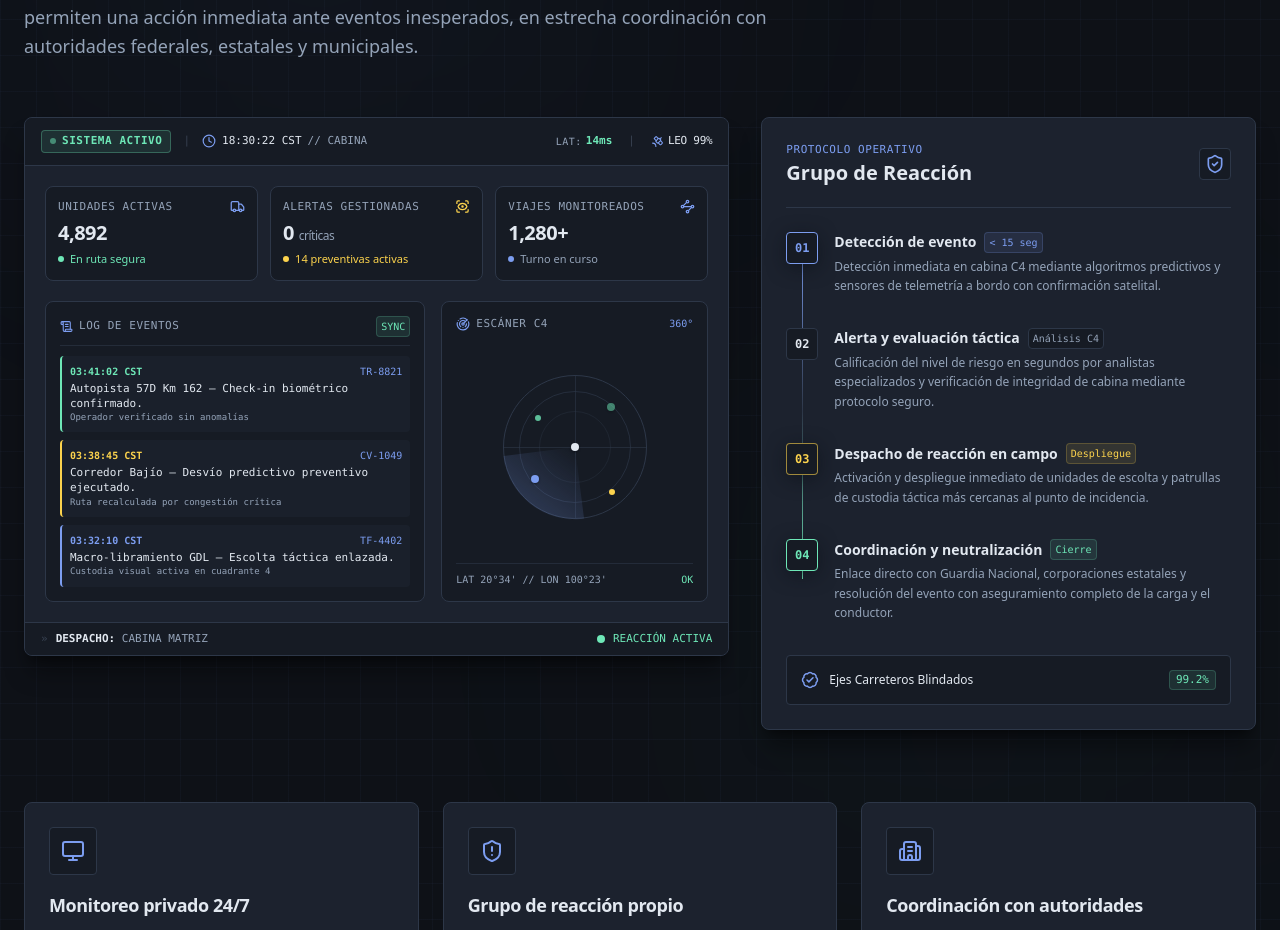
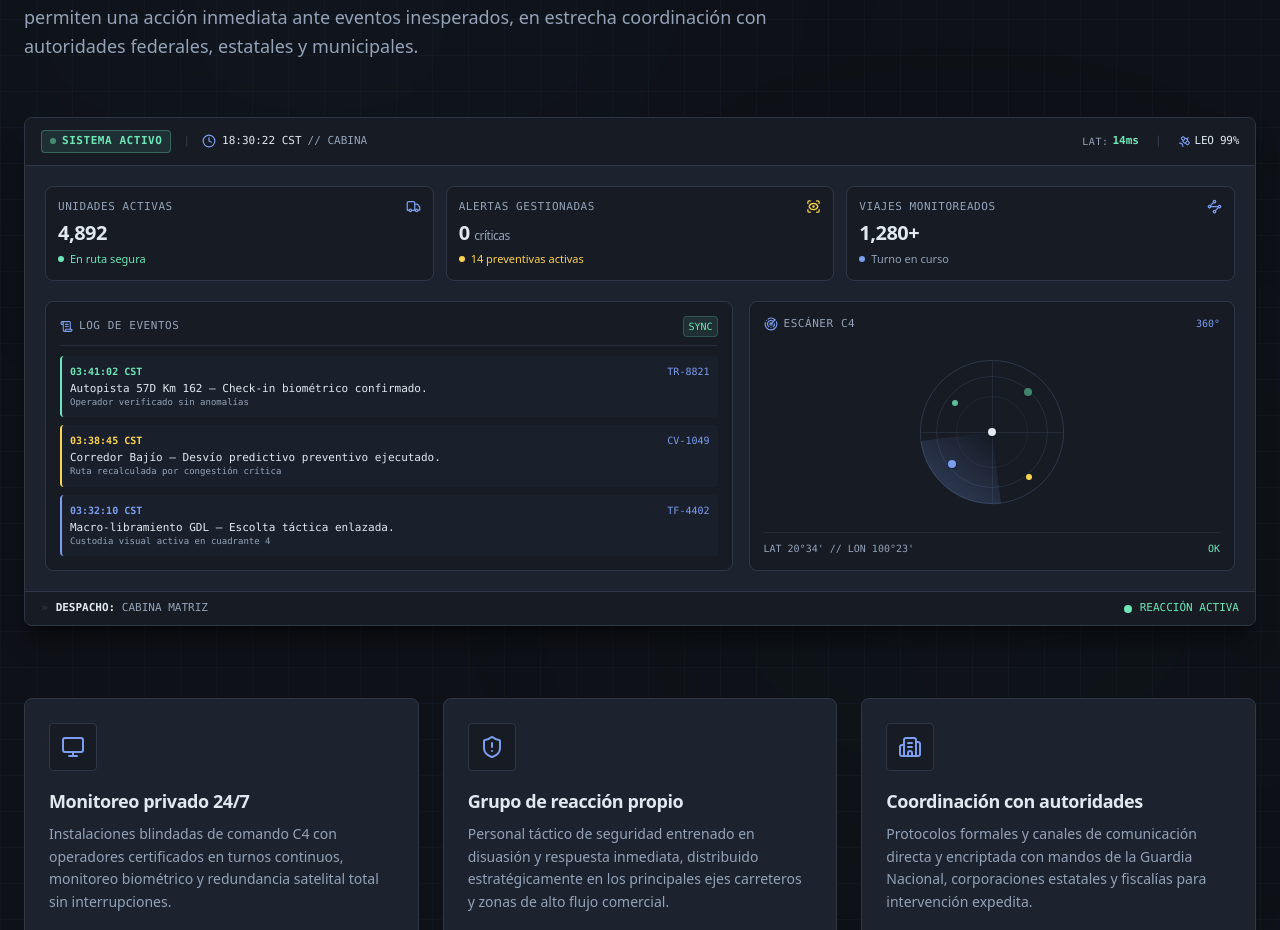
Before and after one commit to AI27-Tech/landing-web-frontend, a React (Vite) app: page / in a window 1280 px wide. Shown: the part 4126-5056 px from the top of the page. Built offline with nearby package versions, Linux system fonts and the light colour scheme.

Commit message:
fix: remove protocolo operativo

```diff
--- a/src/features/monitoreo/Monitoreo.tsx
+++ b/src/features/monitoreo/Monitoreo.tsx
@@ -10,7 +10,6 @@ import { Reveal } from '@/components/motion/Reveal';
 import { CommandConsole } from '@/features/monitoreo/CommandConsole';
 import { MonitoreoCapabilities } from '@/features/monitoreo/MonitoreoCapabilities';
 import { MonitoreoHeader } from '@/features/monitoreo/MonitoreoHeader';
-import { ReactionProtocol } from '@/features/monitoreo/ReactionProtocol';
 
 export function Monitoreo() {
   return (
@@ -27,15 +26,13 @@ export function Monitoreo() {
           <MonitoreoHeader />
         </Reveal>
 
-        <div className="grid grid-cols-1 items-start gap-6 sm:gap-8 lg:grid-cols-12">
-          <Reveal from="left" className="lg:col-span-7">
-            <CommandConsole />
-          </Reveal>
-          {/* ReactionProtocol (stepper con Stagger) y MonitoreoCapabilities
-              (grilla con Stagger) gestionan su propia entrada; no se envuelven
-              en Reveal para no solapar dos animaciones de opacidad. */}
-          <ReactionProtocol />
-        </div>
+        {/* La tarjeta "Protocolo Operativo / Grupo de Reaccion"
+            (ReactionProtocol) se retiro temporalmente; la consola de comando
+            ocupa el ancho completo. Restaurar reintroduciendo el grid de dos
+            columnas y <ReactionProtocol /> con col-span-5. */}
+        <Reveal from="left">
+          <CommandConsole />
+        </Reveal>
 
         <MonitoreoCapabilities />
       </div>
```
